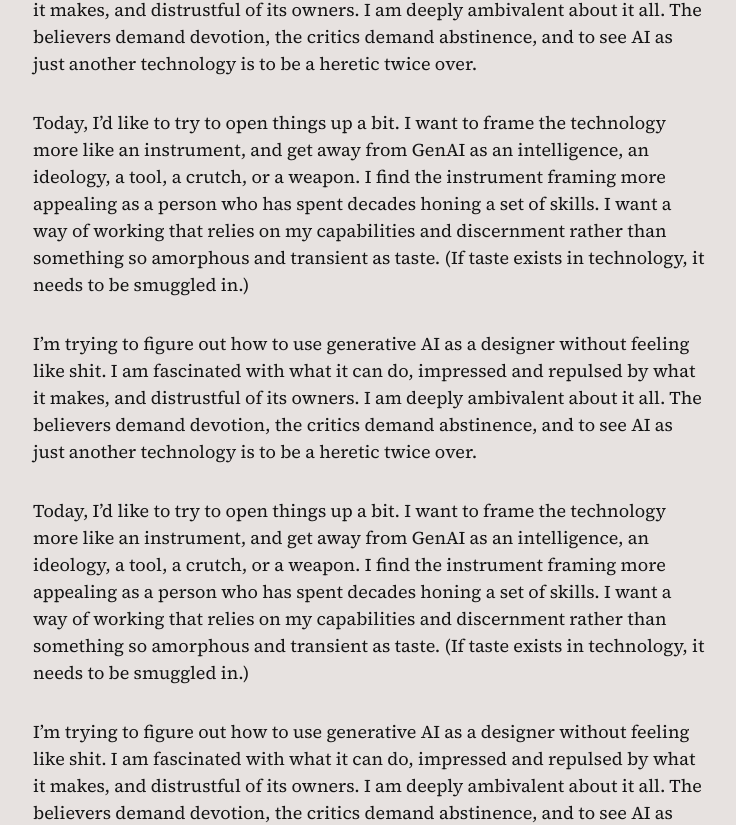
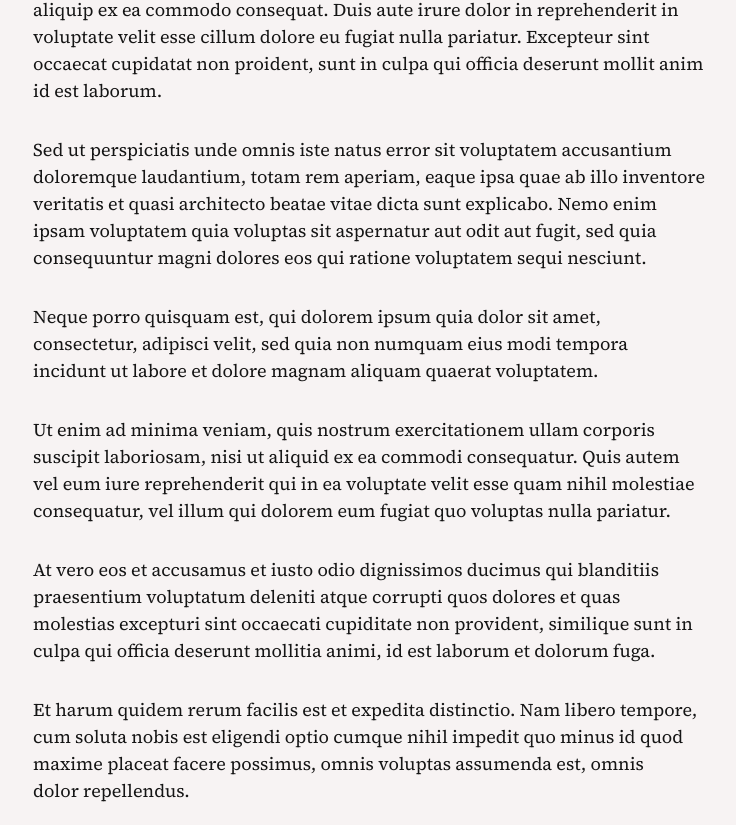
Before and after one commit to nenadmarinkovic/home, a Next.js app: page / in a window 1280 px wide. Shown: the part 698-1523 px from the top of the page, without its empty margins (271-1007 px from the left). Built offline with nearby package versions, Linux system fonts and the light colour scheme.

Commit message:
style: update background color in globals.css and theme-toggle component

```diff
--- a/app/globals.css
+++ b/app/globals.css
@@ -52,7 +52,7 @@
 
 :root {
   --unit-lg: 1.125rem;
-  --background: #E7E2E0;
+  --background: #f7f3f3;
   --foreground: #151515;
   --card: oklch(1 0 0);
   --card-foreground: oklch(0.145 0 0);
--- a/app/page.tsx
+++ b/app/page.tsx
@@ -66,62 +66,51 @@ export default function Home() {
 
           <article className="max-w-2xl self-center space-y-8 font-serif text-(length:--unit-lg) leading-[1.5] text-pretty oldstyle-nums">
             <p>
-              I am so tired of hearing about AI. Unfortunately, this is a talk
-              about AI.
+              Lorem ipsum dolor sit amet, consectetur adipiscing elit. Sed do
+              eiusmod tempor incididunt ut labore et dolore magna aliqua.
             </p>
             <p>
-              I’m trying to figure out how to use generative AI as a designer
-              without feeling like shit. I am fascinated with what it can do,
-              impressed and repulsed by what it makes, and distrustful of its
-              owners. I am deeply ambivalent about it all. The believers demand
-              devotion, the critics demand abstinence, and to see AI as just
-              another technology is to be a heretic twice over.
+              Ut enim ad minim veniam, quis nostrud exercitation ullamco
+              laboris nisi ut aliquip ex ea commodo consequat. Duis aute irure
+              dolor in reprehenderit in voluptate velit esse cillum dolore eu
+              fugiat nulla pariatur. Excepteur sint occaecat cupidatat non
+              proident, sunt in culpa qui officia deserunt mollit anim id est
+              laborum.
             </p>
             <p>
-              Today, I’d like to try to open things up a bit. I want to frame
-              the technology more like an instrument, and get away from GenAI as
-              an intelligence, an ideology, a tool, a crutch, or a weapon. I
-              find the instrument framing more appealing as a person who has
-              spent decades honing a set of skills. I want a way of working that
-              relies on my capabilities and discernment rather than something so
-              amorphous and transient as taste. (If taste exists in technology,
-              it needs to be smuggled in.)
+              Sed ut perspiciatis unde omnis iste natus error sit voluptatem
+              accusantium doloremque laudantium, totam rem aperiam, eaque ipsa
+              quae ab illo inventore veritatis et quasi architecto beatae
+              vitae dicta sunt explicabo. Nemo enim ipsam voluptatem quia
+              voluptas sit aspernatur aut odit aut fugit, sed quia
+              consequuntur magni dolores eos qui ratione voluptatem sequi
+              nesciunt.
             </p>
             <p>
-              I’m trying to figure out how to use generative AI as a designer
-              without feeling like shit. I am fascinated with what it can do,
-              impressed and repulsed by what it makes, and distrustful of its
-              owners. I am deeply ambivalent about it all. The believers demand
-              devotion, the critics demand abstinence, and to see AI as just
-              another technology is to be a heretic twice over.
+              Neque porro quisquam est, qui dolorem ipsum quia dolor sit amet,
+              consectetur, adipisci velit, sed quia non numquam eius modi
+              tempora incidunt ut labore et dolore magnam aliquam quaerat
+              voluptatem.
             </p>
             <p>
-              Today, I’d like to try to open things up a bit. I want to frame
-              the technology more like an instrument, and get away from GenAI as
-              an intelligence, an ideology, a tool, a crutch, or a weapon. I
-              find the instrument framing more appealing as a person who has
-              spent decades honing a set of skills. I want a way of working that
-              relies on my capabilities and discernment rather than something so
-              amorphous and transient as taste. (If taste exists in technology,
-              it needs to be smuggled in.)
+              Ut enim ad minima veniam, quis nostrum exercitationem ullam
+              corporis suscipit laboriosam, nisi ut aliquid ex ea commodi
+              consequatur. Quis autem vel eum iure reprehenderit qui in ea
+              voluptate velit esse quam nihil molestiae consequatur, vel illum
+              qui dolorem eum fugiat quo voluptas nulla pariatur.
             </p>
             <p>
-              I’m trying to figure out how to use generative AI as a designer
-              without feeling like shit. I am fascinated with what it can do,
-              impressed and repulsed by what it makes, and distrustful of its
-              owners. I am deeply ambivalent about it all. The believers demand
-              devotion, the critics demand abstinence, and to see AI as just
-              another technology is to be a heretic twice over.
+              At vero eos et accusamus et iusto odio dignissimos ducimus qui
+              blanditiis praesentium voluptatum deleniti atque corrupti quos
+              dolores et quas molestias excepturi sint occaecati cupiditate
+              non provident, similique sunt in culpa qui officia deserunt
+              mollitia animi, id est laborum et dolorum fuga.
             </p>
             <p>
-              Today, I’d like to try to open things up a bit. I want to frame
-              the technology more like an instrument, and get away from GenAI as
-              an intelligence, an ideology, a tool, a crutch, or a weapon. I
-              find the instrument framing more appealing as a person who has
-              spent decades honing a set of skills. I want a way of working that
-              relies on my capabilities and discernment rather than something so
-              amorphous and transient as taste. (If taste exists in technology,
-              it needs to be smuggled in.)
+              Et harum quidem rerum facilis est et expedita distinctio. Nam
+              libero tempore, cum soluta nobis est eligendi optio cumque
+              nihil impedit quo minus id quod maxime placeat facere possimus,
+              omnis voluptas assumenda est, omnis dolor repellendus.
             </p>
           </article>
         </main>
--- a/components/theme-toggle.tsx
+++ b/components/theme-toggle.tsx
@@ -24,7 +24,7 @@ export function ThemeToggle({ className }: { className?: string }) {
     return (
       <div
         className={cn(
-          "h-7 w-[80px] rounded-full bg-foreground/5 ring-1 ring-foreground/10",
+          "h-7 w-[80px] rounded-full bg-card ring-1 ring-foreground/10",
           className,
         )}
       />
@@ -36,7 +36,7 @@ export function ThemeToggle({ className }: { className?: string }) {
       role="radiogroup"
       aria-label="Theme"
       className={cn(
-        "inline-flex items-center gap-0 rounded-full bg-foreground/5 p-0.5 ring-1 ring-foreground/10",
+        "inline-flex items-center gap-0 rounded-full bg-card p-0.5 ring-1 ring-foreground/10",
         className,
       )}
     >
```
